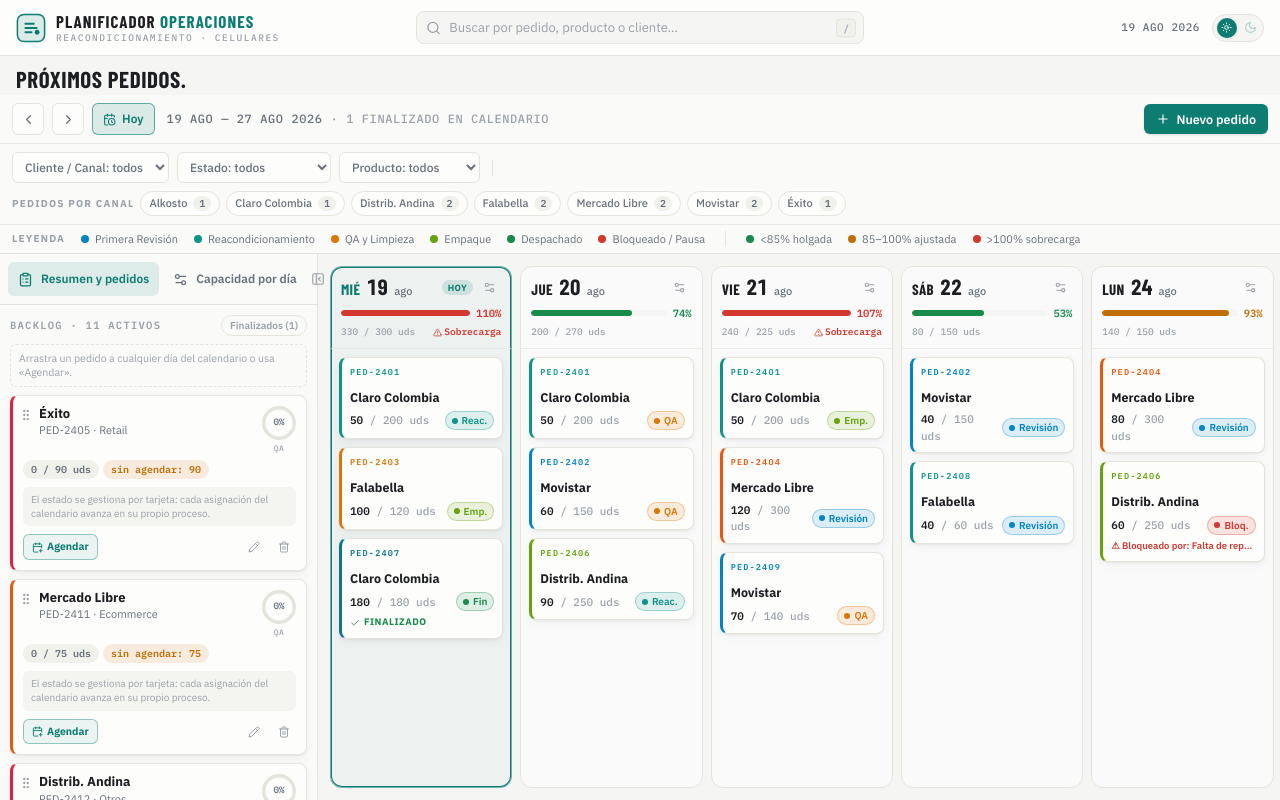
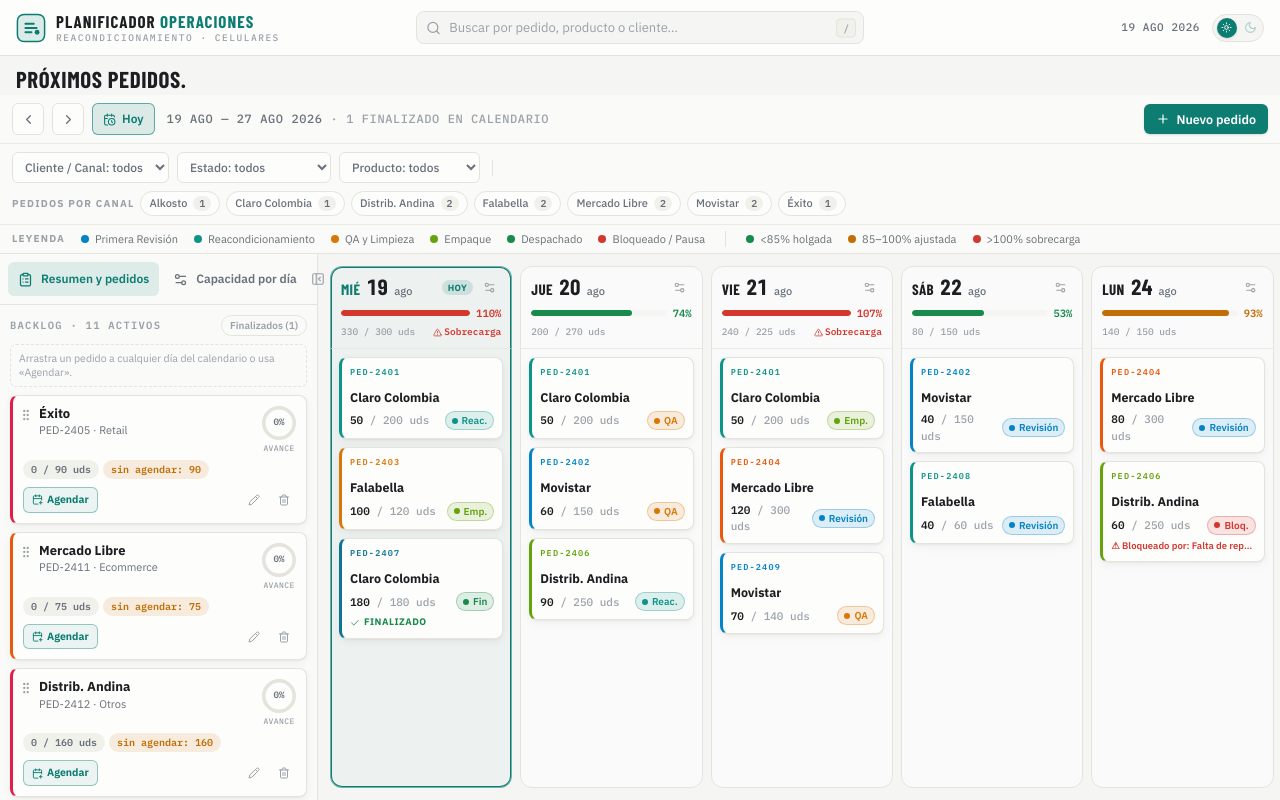
Before and after one commit to hectdiaf/Master_planeador_2, a React (Vite) app: page / in a window 1280 px wide. Built offline with nearby package versions, Linux system fonts and the light colour scheme.

Commit message:
task snapshot 4f27c95e-3e10-4610-ab18-08c28ab54037

```diff
--- a/src/components/Drawer.tsx
+++ b/src/components/Drawer.tsx
@@ -2,7 +2,7 @@ import { useState } from "react";
 import { AlertTriangle, CalendarDays, Pencil, Send, Unlock, X } from "lucide-react";
 import type { Chunk, ChunkStatus, Order } from "../types";
 import { ORDER_COLORS, STATUS_FLOW, STATUS_META } from "../types";
-import { fmtDateTime, fmtMedium, fmtNum, orderProgress, orderQaUnits } from "../lib";
+import { fmtDateTime, fmtMedium, fmtNum, orderDoneUnits, orderProgress } from "../lib";
 import type { PlannerApi } from "../store";
 import { Badge } from "./ui";
 
@@ -36,8 +36,8 @@ export function Drawer({
   const accent = ORDER_COLORS[order.color];
   const assigned = chunks.reduce((a, c) => a + c.units, 0);
   const blockedChunks = chunks.filter((c) => c.status === "bloqueado");
-  const qaUnits = orderQaUnits(chunks);
-  const progress = orderProgress(order.totalUnits, qaUnits);
+  const doneUnits = orderDoneUnits(chunks);
+  const progress = orderProgress(order.totalUnits, doneUnits);
 
   const byStatus = (s: ChunkStatus) =>
     chunks.filter((c) => c.status === s).reduce((a, c) => a + c.units, 0);
@@ -57,8 +57,8 @@ export function Drawer({
         <span className="mt-1 h-9 w-1.5 shrink-0 rounded-full" style={{ background: accent }} />
         <div className="min-w-0 flex-1">
           <div className="flex flex-wrap items-center gap-1.5">
-            <h2 className="font-display text-[17px] font-bold uppercase leading-tight tracking-wide">
-              {order.code}
+            <h2 className="truncate font-display text-[17px] font-bold uppercase leading-tight tracking-wide">
+              {order.client}
             </h2>
             {order.archived && (
               <span className="rounded-full bg-ok/15 px-1.5 py-[1px] text-[9px] font-bold uppercase tracking-wider text-ok">
@@ -66,9 +66,8 @@ export function Drawer({
               </span>
             )}
           </div>
-          <p className="truncate text-[13.5px] font-semibold">{order.product}</p>
-          <p className="mt-0.5 truncate text-[11px] text-mut">
-            {order.client} · {order.channel}
+          <p className="mt-0.5 truncate font-mono text-[11px] font-semibold tabular text-mut">
+            {order.code} <span className="font-sans font-medium text-faint">· {order.channel}</span>
           </p>
         </div>
         <button
@@ -197,7 +196,7 @@ export function Drawer({
                 {progress}%
               </span>
               <span className="font-mono text-[10.5px] tabular text-mut">
-                {fmtNum(qaUnits)} uds en QA / {fmtNum(order.totalUnits)}
+                {fmtNum(doneUnits)} / {fmtNum(order.totalUnits)} uds
               </span>
             </div>
             <div className="mt-2 h-2 overflow-hidden rounded-full bg-paper">
@@ -206,9 +205,19 @@ export function Drawer({
                 style={{ width: `${progress}%` }}
               />
             </div>
+            <div className="mt-2 flex items-center gap-3 text-[10.5px] text-mut">
+              <span className="flex items-center gap-1.5">
+                <span className="h-1.5 w-1.5 rounded-full" style={{ background: STATUS_META.qa.hex }} />
+                {fmtNum(byStatus("qa"))} en QA
+              </span>
+              <span className="flex items-center gap-1.5">
+                <span className="h-1.5 w-1.5 rounded-full" style={{ background: STATUS_META.empaque.hex }} />
+                {fmtNum(byStatus("empaque"))} en Empaque
+              </span>
+            </div>
             <p className="mt-1.5 text-[10px] leading-snug text-faint">
-              Cálculo automático: (unidades en QA ÷ unidades totales) × 100 — se
-              actualiza al cambiar el estado de las tarjetas.
+              Cálculo automático: (uds en QA + uds en Empaque) ÷ unidades totales ×
+              100 — se actualiza al cambiar el estado de las tarjetas.
             </p>
           </div>
         </section>
--- a/src/components/Sidebar.tsx
+++ b/src/components/Sidebar.tsx
@@ -21,7 +21,7 @@ export type Tab = "backlog" | "capacidad";
 function BacklogCard({
   o,
   sched,
-  qaUnits,
+  doneUnits,
   api,
   notify,
   onEditOrder,
@@ -30,7 +30,7 @@ function BacklogCard({
 }: {
   o: Order;
   sched: number;
-  qaUnits: number;
+  doneUnits: number;
   api: PlannerApi;
   notify: (t: string, tone?: "ok" | "warn" | "danger") => void;
   onEditOrder: (id: string) => void;
@@ -43,7 +43,7 @@ function BacklogCard({
   const [armed, setArmed] = useState(false);
   const accent = ORDER_COLORS[o.color];
   const remaining = Math.max(0, o.totalUnits - sched);
-  const progress = orderProgress(o.totalUnits, qaUnits);
+  const progress = orderProgress(o.totalUnits, doneUnits);
 
   return (
     <div
@@ -68,9 +68,9 @@ function BacklogCard({
             {o.code} · {o.channel}
           </p>
         </div>
-        <div className="flex flex-col items-center gap-[2px]" title={`Avance = unidades en QA ÷ totales (${fmtNum(qaUnits)}/${fmtNum(o.totalUnits)})`}>
+        <div className="flex flex-col items-center gap-[2px]" title={`Avance = (QA + Empaque) ÷ totales (${fmtNum(doneUnits)}/${fmtNum(o.totalUnits)})`}>
           <Ring value={progress} size={34} color={accent} />
-          <span className="font-mono text-[8px] uppercase tracking-wider text-faint">QA</span>
+          <span className="font-mono text-[8px] uppercase tracking-wider text-faint">Avance</span>
         </div>
       </div>
 
@@ -92,11 +92,6 @@ function BacklogCard({
 
       {!o.archived && (
         <>
-          <p className="mt-2 rounded-md bg-raise/70 px-2 py-1.5 text-[10px] leading-snug text-faint">
-            El estado se gestiona por tarjeta: cada asignación del calendario avanza
-            en su propio proceso.
-          </p>
-
           <div className="mt-2 flex items-center gap-1.5">
             {remaining > 0 && (
               <button
@@ -220,9 +215,11 @@ export function Sidebar({
     return m;
   }, [chunks]);
 
-  const qaByOrder = useMemo(() => {
+  const doneByOrder = useMemo(() => {
     const m: Record<string, number> = {};
-    for (const c of chunks) if (c.status === "qa") m[c.orderId] = (m[c.orderId] ?? 0) + c.units;
+    for (const c of chunks)
+      if (c.status === "qa" || c.status === "empaque")
+        m[c.orderId] = (m[c.orderId] ?? 0) + c.units;
     return m;
   }, [chunks]);
 
@@ -306,7 +303,7 @@ export function Sidebar({
                 key={o.id}
                 o={o}
                 sched={scheduled[o.id] ?? 0}
-                qaUnits={qaByOrder[o.id] ?? 0}
+                doneUnits={doneByOrder[o.id] ?? 0}
                 api={api}
                 notify={notify}
                 onEditOrder={onEditOrder}
--- a/src/lib.ts
+++ b/src/lib.ts
@@ -143,14 +143,18 @@ export function pctColor(p: number): "ok" | "warn" | "danger" {
   return "ok";
 }
 
-/* ── avance del pedido: se deriva de las tarjetas en QA ── */
+/* ── avance del pedido: se deriva de las tarjetas en QA y Empaque ── */
 
-export function orderQaUnits(chunks: Chunk[]): number {
-  return chunks.reduce((a, c) => (c.status === "qa" ? a + c.units : a), 0);
+/** Unidades ya validadas: en Control de Calidad o en su proceso posterior (Empaque). */
+export function orderDoneUnits(chunks: Chunk[]): number {
+  return chunks.reduce(
+    (a, c) => (c.status === "qa" || c.status === "empaque" ? a + c.units : a),
+    0
+  );
 }
 
-/** Avance general (%) = unidades en QA ÷ unidades totales × 100. */
-export function orderProgress(totalUnits: number, qaUnits: number): number {
+/** Avance general (%) = (uds en QA + uds en Empaque) ÷ unidades totales × 100. */
+export function orderProgress(totalUnits: number, doneUnits: number): number {
   if (totalUnits <= 0) return 0;
-  return Math.min(100, Math.round((qaUnits / totalUnits) * 100));
+  return Math.min(100, Math.round((doneUnits / totalUnits) * 100));
 }
```
